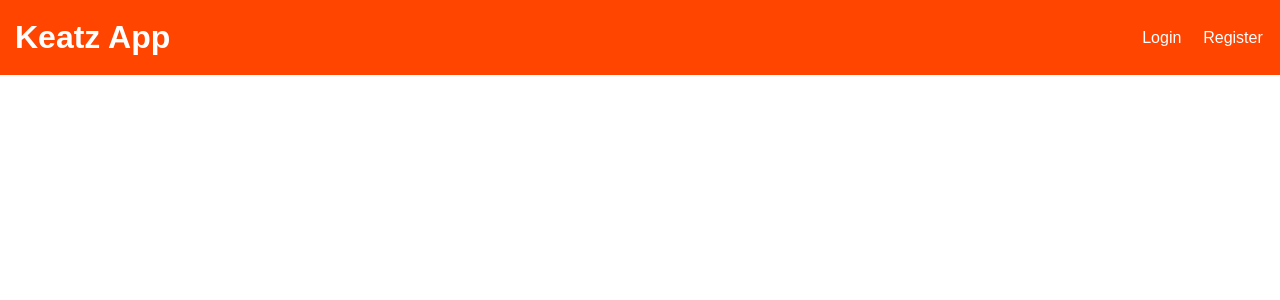
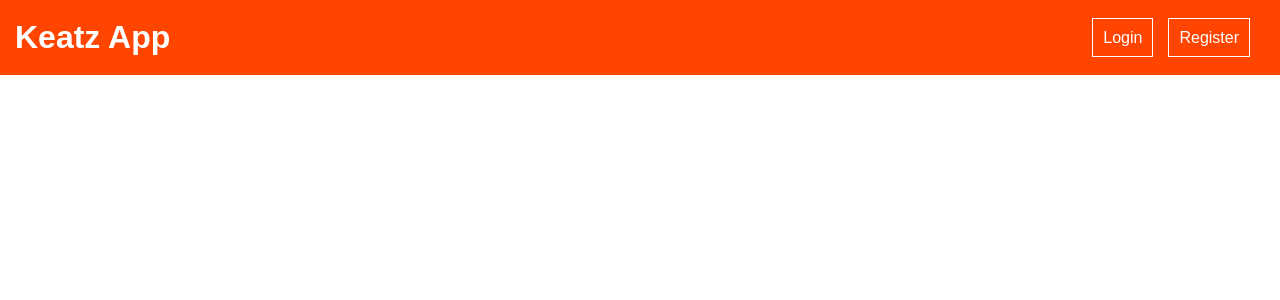
Before and after one commit to blackjf85/keatz-web-app, a React (Create React App) app: page / in a window 1280 px wide. Shown: the top 300 px of the page. Built offline with nearby package versions, Linux system fonts and the light colour scheme.

Commit message:
fixed styling issue in header component

```diff
--- a/src/components/Header.jsx
+++ b/src/components/Header.jsx
@@ -29,7 +29,12 @@ const NavLink = styled(Link)`
   background-color: orangered;
   color: white;
 
+  border: 1px solid white;
+  margin-left: 15px;
+  padding: 10px;
+
   :hover {
+    border: 1px solid black;
     background-color: white;
     color: orangered;
   }
@@ -54,13 +59,8 @@ const StyledUl = styled.ul`
 `;
 
 const StyledLi = styled.li`
-  margin: 5%;
-  padding: 5px;
-
   :hover {
     cursor: pointer;
-    background-color: white;
-    color: orangered;
   }
 `;
 
```
